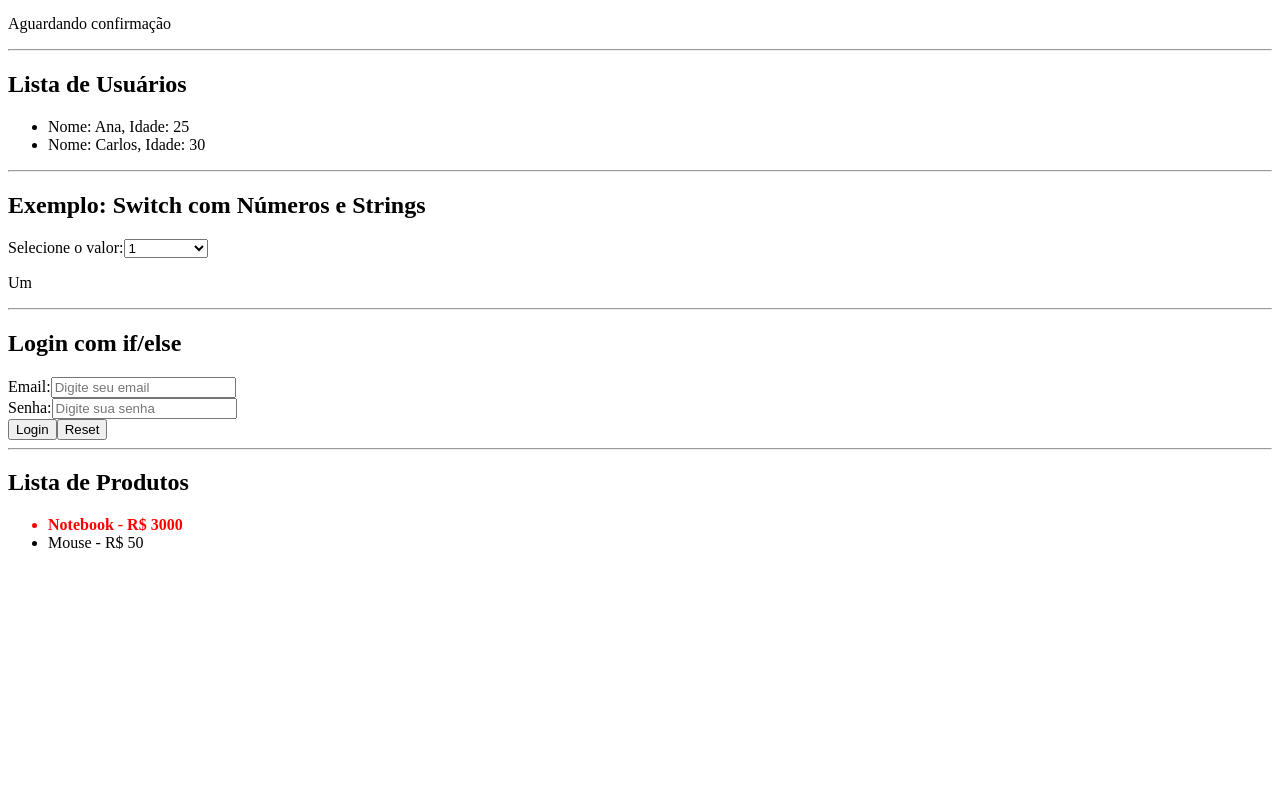
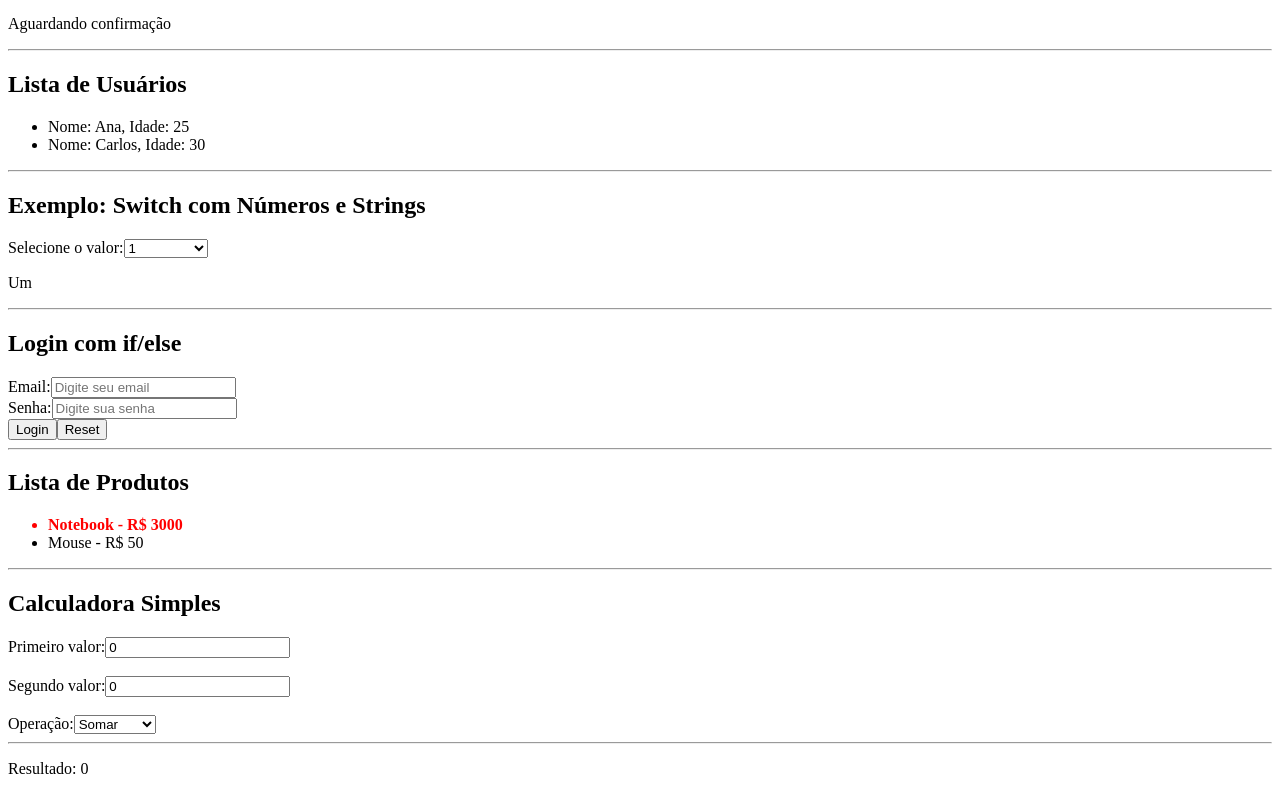
Before and after one commit to vieiraoliv/atv1-cp2, an Angular app: page / in a window 1280 px wide. Shown: the part 687-1481 px from the top of the page. Before the commit the page ends 1255 px from the top, so only its background shows below. Built offline with nearby package versions, Linux system fonts and the light colour scheme.

Commit message:
Exercício 10
Calculadora

```diff
--- a/src/app/app.component.html
+++ b/src/app/app.component.html
@@ -16,4 +16,6 @@
 <app-login-form></app-login-form>
 <hr>
 <app-lista-produtos></app-lista-produtos>
+<hr>
+<app-calculadora></app-calculadora>
 <router-outlet />
--- a/src/app/app.component.ts
+++ b/src/app/app.component.ts
@@ -9,12 +9,13 @@ import { ListaUsuariosComponent } from './components/lista-usuarios/lista-usuari
 import { SwitchValoresComponent } from './components/switch-valores/switch-valores.component';
 import { LoginFormComponent } from './components/login-form/login-form.component';
 import { ListaProdutosComponent } from './components/lista-produtos/lista-produtos.component';
+import { CalculadoraComponent } from './components/calculadora/calculadora.component';
 
 @Component({
   selector: 'app-root',
   standalone: true,
   imports: [RouterOutlet, FirstComponentsComponent, ListaComprasComponent,CondicionalIdadeComponent,TarefasListComponent,
-    PedidoStatusComponent,ListaUsuariosComponent,SwitchValoresComponent,LoginFormComponent,ListaProdutosComponent],
+    PedidoStatusComponent,ListaUsuariosComponent,SwitchValoresComponent,LoginFormComponent,ListaProdutosComponent,CalculadoraComponent],
   templateUrl: './app.component.html',
   styleUrl: './app.component.css'
 })
--- /dev/null
+++ b/src/app/components/calculadora/calculadora.component.html
@@ -0,0 +1,46 @@
+<h2>Calculadora Simples</h2>
+
+<div>
+  <label for="valor1">Primeiro valor:</label>
+  <input id="valor1" type="number" [(ngModel)]="valor1" />
+
+  <br /><br />
+
+  <label for="valor2">Segundo valor:</label>
+  <input id="valor2" type="number" [(ngModel)]="valor2" />
+
+  <br /><br />
+
+  <label for="operationSelect">Operação:</label>
+  <select id="operationSelect" [(ngModel)]="operation">
+    <option value="soma">Somar</option>
+    <option value="subtracao">Subtrair</option>
+    <option value="divisao">Dividir</option>
+    <option value="multiplicacao">Multiplicar</option>
+  </select>
+</div>
+
+<hr />
+
+<!-- Verificar se é divisão por zero -->
+@if (operation === 'divisao' && valor2 === 0) {
+  <p style="color: red; font-weight: bold;">Erro: divisão por zero!</p>
+} @else {
+  @switch(operation) {
+    @case('soma') {
+      <p>Resultado: {{ valor1 + valor2 }}</p>
+    }
+    @case('subtracao') {
+      <p>Resultado: {{ valor1 - valor2 }}</p>
+    }
+    @case('divisao') {
+      <p>Resultado: {{ valor1 / valor2 }}</p>
+    }
+    @case('multiplicacao') {
+      <p>Resultado: {{ valor1 * valor2 }}</p>
+    }
+    @default {
+      <p>Operação inválida!</p>
+    }
+  }
+}
--- /dev/null
+++ b/src/app/components/calculadora/calculadora.component.ts
@@ -0,0 +1,16 @@
+import { Component } from '@angular/core';
+import { CommonModule } from '@angular/common';
+import { FormsModule } from '@angular/forms';
+
+@Component({
+  selector: 'app-calculadora',
+  standalone: true,
+  imports: [CommonModule, FormsModule],
+  templateUrl: './calculadora.component.html',
+  styleUrls: ['./calculadora.component.css']
+})
+export class CalculadoraComponent {
+  valor1: number = 0;
+  valor2: number = 0;
+  operation: string = 'soma';
+}
```
Also changed, not shown: src/app/components/calculadora/calculadora.component.css (added).
